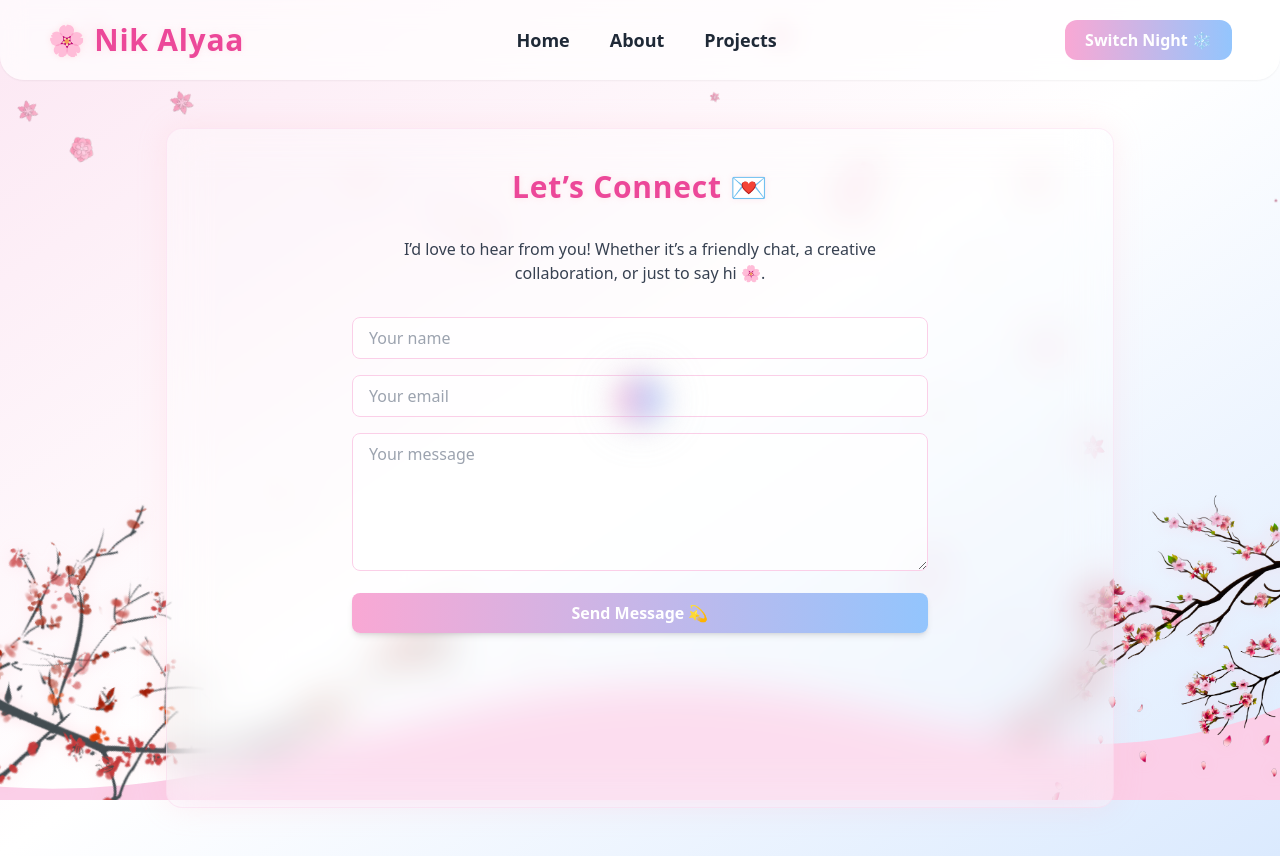
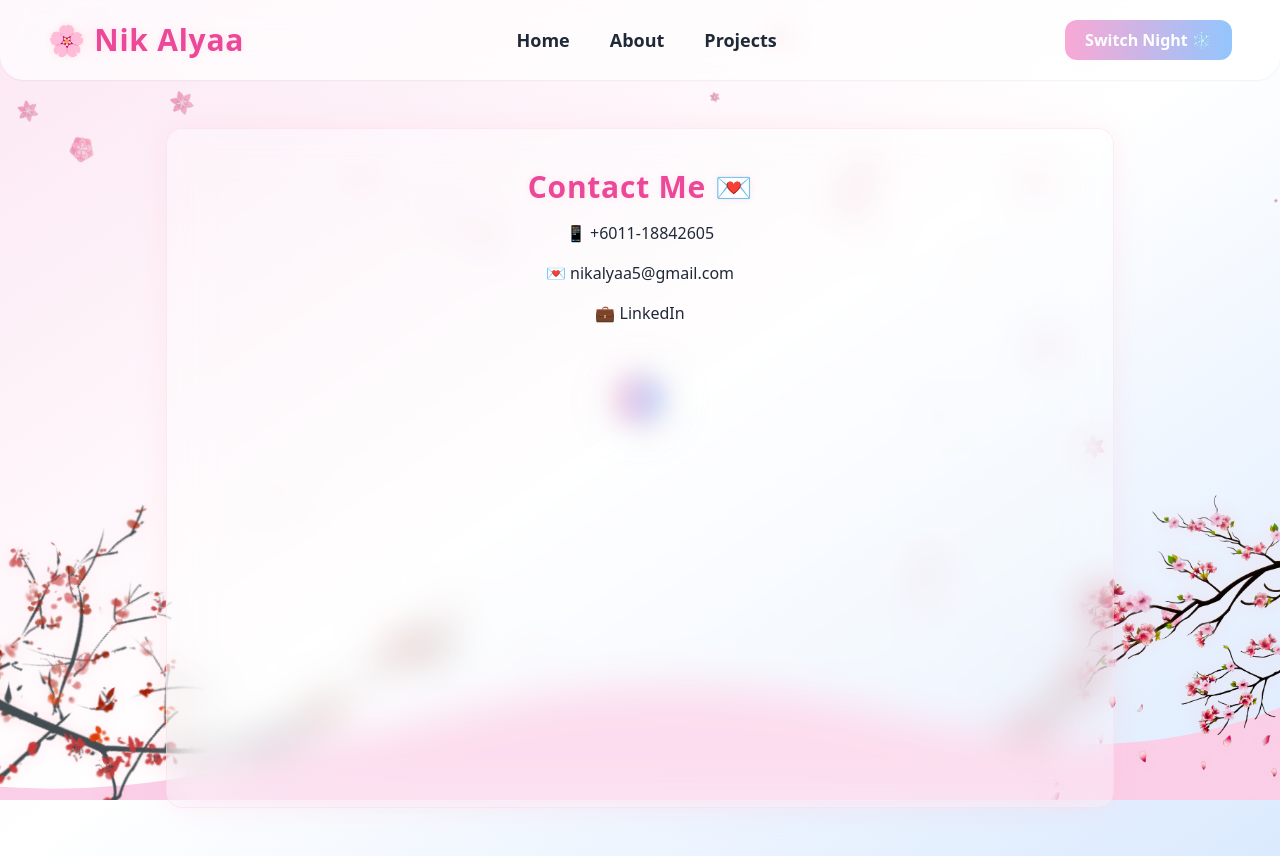
Before and after one commit to nikyuuki/yuuki-portfolio, a Next.js app: page /yuuki-portfolio/contact in a window 1280 px wide. Built offline with nearby package versions, Linux system fonts and the light colour scheme.

Commit message:
fix deploy

```diff
--- a/app/contact/page.tsx
+++ b/app/contact/page.tsx
@@ -1,39 +1,12 @@
 export default function ContactPage() {
   return (
-    <div className="max-w-xl mx-auto text-center space-y-8 animate-fade-in">
+    <div className="text-center space-y-4">
       <h2 className="text-3xl font-bold text-pink-500 dark:text-blue-200">
-        Let’s Connect 💌
+        Contact Me 💌
       </h2>
-      <p className="text-gray-700 dark:text-gray-300">
-        I’d love to hear from you! Whether it’s a friendly chat, a creative
-        collaboration, or just to say hi 🌸.
-      </p>
-
-      <form className="space-y-4">
-        <input
-          type="text"
-          placeholder="Your name"
-          className="w-full px-4 py-2 rounded-lg border border-pink-200 dark:border-blue-900 bg-white/70 dark:bg-black/30 focus:outline-none focus:ring-2 focus:ring-pink-300 dark:focus:ring-blue-500"
-        />
-        <input
-          type="email"
-          placeholder="Your email"
-          className="w-full px-4 py-2 rounded-lg border border-pink-200 dark:border-blue-900 bg-white/70 dark:bg-black/30 focus:outline-none focus:ring-2 focus:ring-pink-300 dark:focus:ring-blue-500"
-        />
-        <textarea
-          placeholder="Your message"
-          rows={5}
-          className="w-full px-4 py-2 rounded-lg border border-pink-200 dark:border-blue-900 bg-white/70 dark:bg-black/30 focus:outline-none focus:ring-2 focus:ring-pink-300 dark:focus:ring-blue-500"
-        />
-        <button
-          type="submit"
-          className="w-full py-2 rounded-lg font-semibold bg-gradient-to-r from-pink-300 to-blue-300 hover:from-pink-400 hover:to-blue-400 text-white shadow-md transition-all duration-300"
-        >
-          Send Message 💫
-        </button>
-      </form>
+      <p>📱 +6011-18842605</p>
+      <p>💌 nikalyaa5@gmail.com</p>
+      <p>💼 <a href="https://linkedin.com/in/nikalyaa">LinkedIn</a></p>
     </div>
-
-
   );
 }
--- a/app/layout.tsx
+++ b/app/layout.tsx
@@ -4,9 +4,6 @@ import "./globals.css";
 import TopNavbarLayout from "./topnavbar";
 import AOSInitializer from "./AOSInitializer";
 import FireflyCursor from "./components/FireflyCursor";
-
-// ✨ Remove Geist completely (force default browser fonts)
-export const dynamic = "force-dynamic";
 
 const poppins = Poppins({
   subsets: ["latin"],
--- a/app/sidebar-layout.tsx
+++ b/app/sidebar-layout.tsx
@@ -17,9 +17,10 @@ export default function SidebarLayout({
 
   useEffect(() => {
     const stored = localStorage.getItem("theme");
-    if (stored) setTheme(stored);
+    if (stored) {
+      requestAnimationFrame(() => setTheme(stored));
+    }
   }, []);
-
   useEffect(() => {
     document.documentElement.classList.toggle("dark", theme === "night");
     localStorage.setItem("theme", theme);
@@ -55,7 +56,7 @@ useEffect(() => {
       img: isDay ? randomPetal : randomSnow,
     };
   });
-  setFlakes(items);
+  requestAnimationFrame(() => setFlakes(items));
 }, [isDay]);
 
   return (
--- a/next.config.ts
+++ b/next.config.ts
@@ -1,11 +1,14 @@
 /** @type {import('next').NextConfig} */
 const nextConfig = {
-  output: 'export', // 🧁 this makes it static (for GitHub Pages)
+  output: 'export',
   images: {
-    unoptimized: true, // ❄️ important since GitHub Pages doesn't do image optimization
+    unoptimized: true,
   },
-  basePath: '/yuuki-portfolio', // 🪷 change this to your repo name
+  basePath: '/yuuki-portfolio',
   assetPrefix: '/yuuki-portfolio/',
+  eslint: {
+    ignoreDuringBuilds: true, // 💖 ignore safe warnings
+  },
 };
 
 module.exports = nextConfig;
--- a/package.json
+++ b/package.json
@@ -7,7 +7,7 @@
     "build": "next build",
     "start": "next start",
     "export": "next export",
-    "deploy": "next build && next export && gh-pages -d out"
+    "deploy": "next build && gh-pages -d out"
   },
   "dependencies": {
     "aos": "^2.3.4",
```
